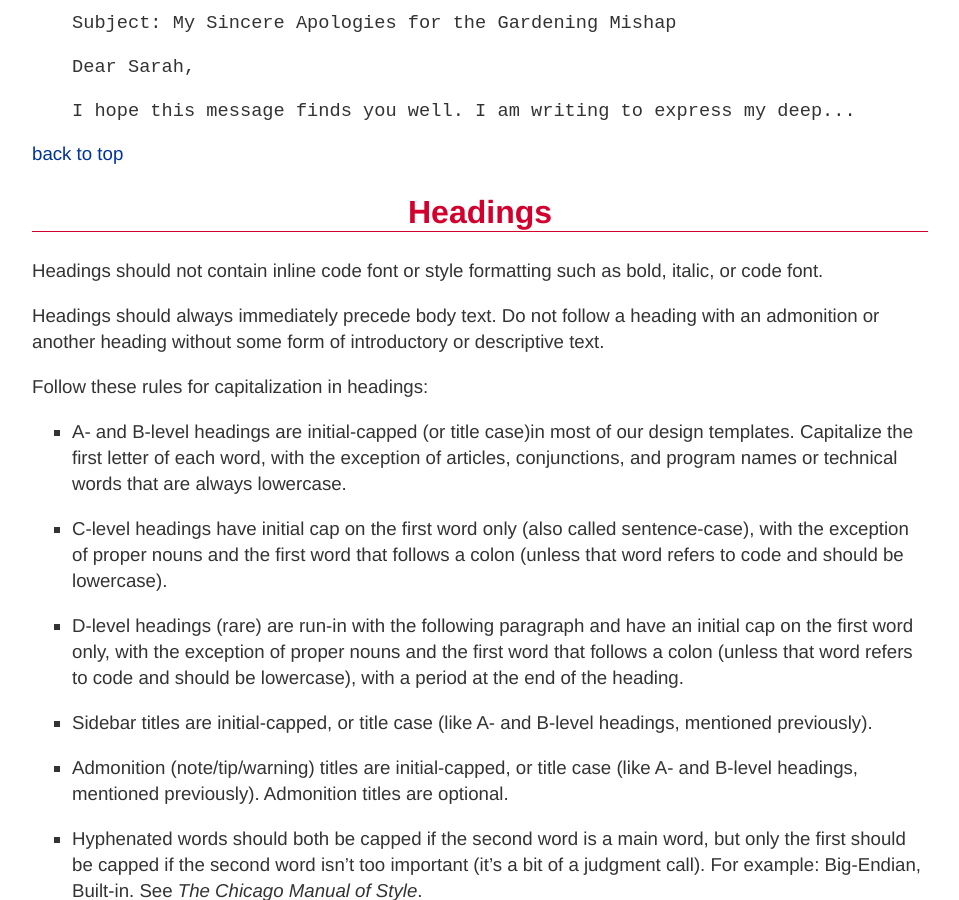
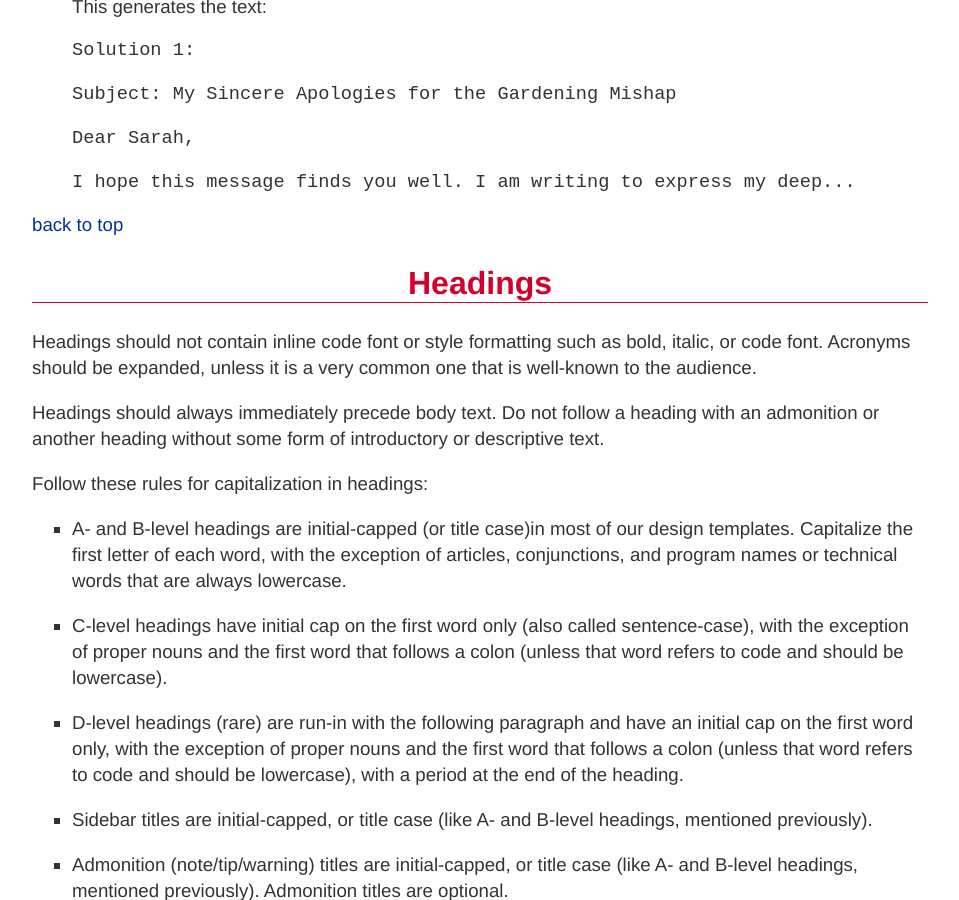
Before and after one commit to oreillymedia/production-resources, a Jekyll site: the page built from styleguide/index.md, in a window 1280 px wide and 900 px high, scrolled down 9577 px. Shown: the whole window, without its empty margins (160-1119 px from the left). Built offline with Jekyll 4.4.1, drawn with Linux system fonts in a browser that asks for light colours; some of the changed text lies outside the part shown.

Commit message:
Update index.md
Adding information about acronym handling in headers

```diff
--- a/styleguide/index.md
+++ b/styleguide/index.md
@@ -108,6 +108,9 @@
  <li>
   <p>Acronyms should be capitalized when expanded only if the term is a proper noun (and spelled that way by the company). For example, key performance indicator (KPI), but Amazon Web Services (AWS).</p>
  </li>
+    <li>
+  <p>Acronyms inside header text should be expanded instead of abbreviated (unless it is a well-known, common acronym for the audience).</p>
+ </li>
  <li>
 <p>In units of measure, do not use a hyphen. For example, it’s 32 MB hard drive, not 32-MB hard drive. (Though when the unit is spelled out, use a hyphen, e.g., 32-megabyte hard drive.)</p>
 </li>
@@ -461,7 +464,7 @@
 <section data-type="sect2" id="headings">
 <h2>Headings</h2>
 
-<p>Headings should not contain inline code font or style formatting such as bold, italic, or code font.</p>
+<p>Headings should not contain inline code font or style formatting such as bold, italic, or code font. Acronyms should be expanded, unless it is a very common one that is well-known to the audience.</p>
 
 <p>Headings should always immediately precede body text. Do not follow a heading with an admonition or another heading without some form of introductory or descriptive text.</p>
 
```
